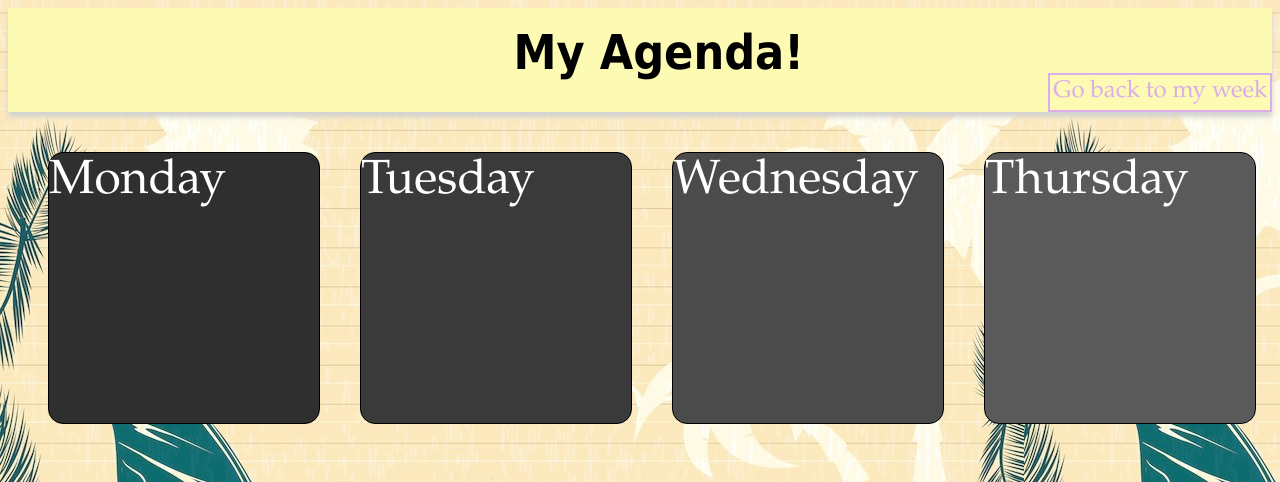
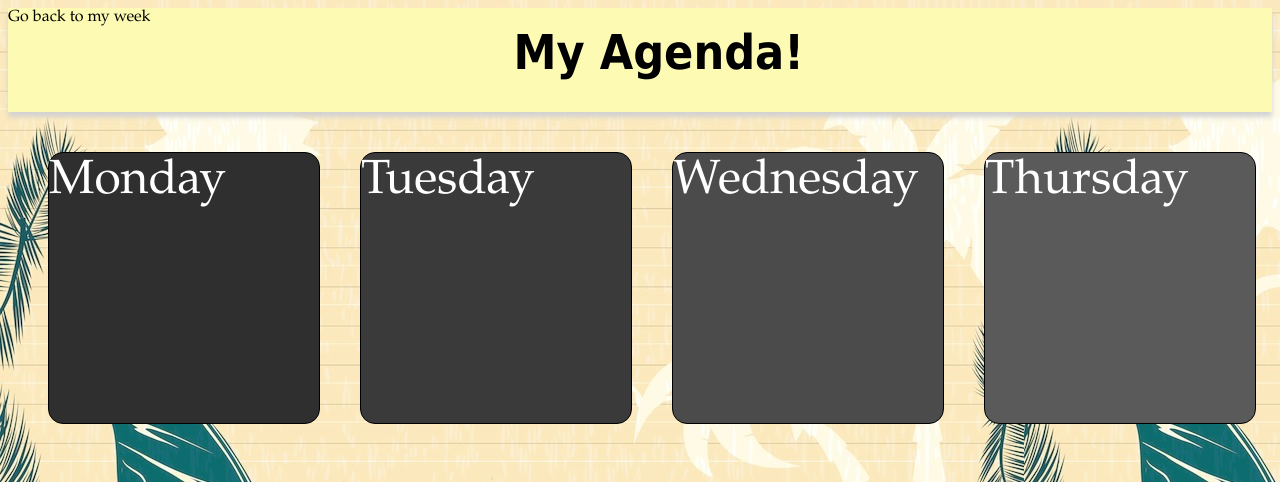
Before and after one commit to uacs337spring2019/final-project-hualiangqin, a website: page public/myagenda.html in a window 1280 px wide. Shown: the top 482 px of the page. Drawn offline with Linux system fonts and the light colour scheme.

Commit message:
Update myagenda.html

```diff
--- a/public/myagenda.html
+++ b/public/myagenda.html
@@ -15,7 +15,7 @@ this file provide the elements that need in the final project
 	<body>
 		<div id="header">
 			<h1>My Agenda!</h1>
-			<span id="back">Go back to my week</span>
+			<div id="back">Go back to my week</div>
 		</div>
 
 		<div id="week">
```
